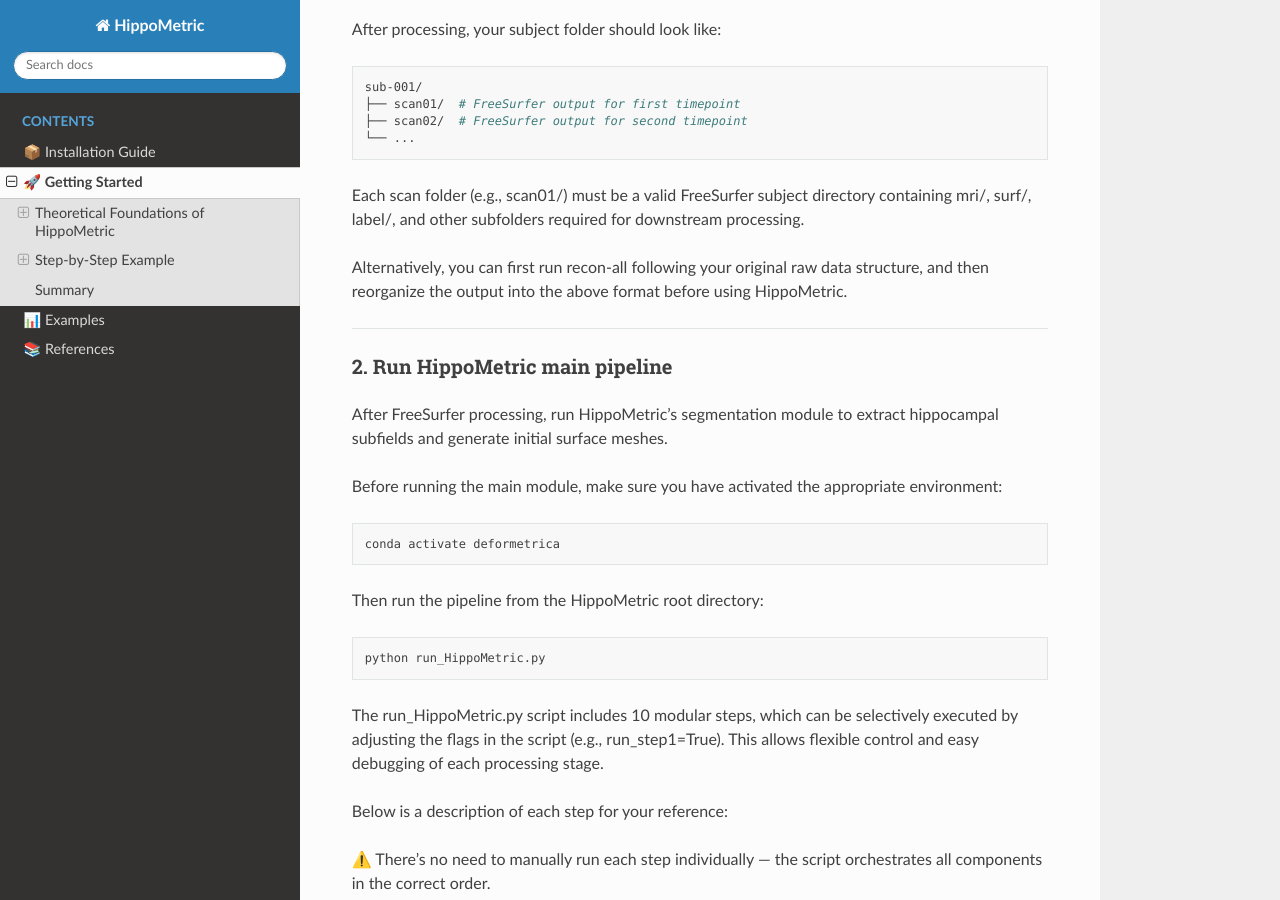
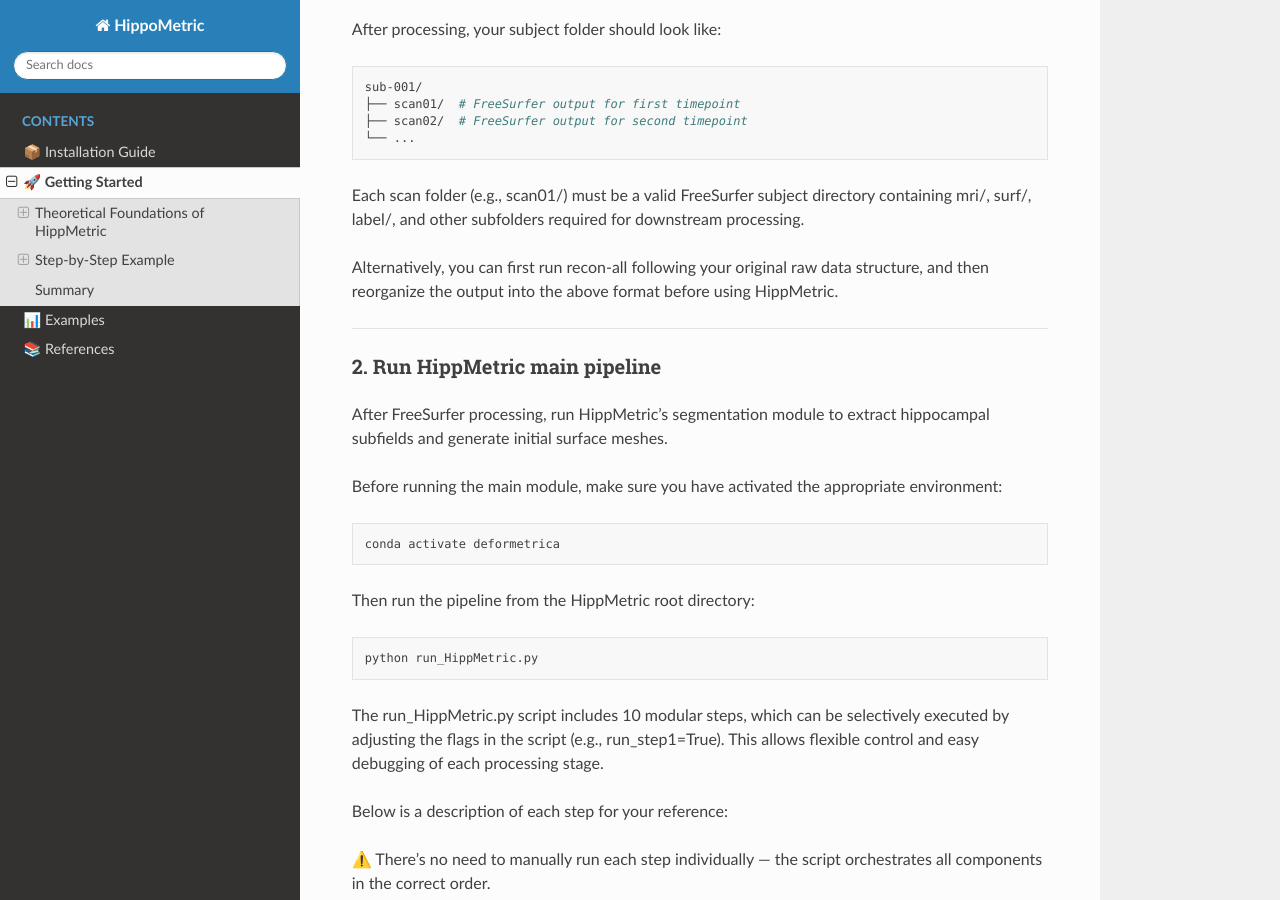
Before and after one commit to calliegao/HippoMetric-case-by-case-, a Sphinx documentation site: the page built from docs/quickstart.md, in a window 1280 px wide and 900 px high, scrolled down 2903 px. Built offline with Sphinx 7.4.7 and the Read the Docs theme 3.1.0, drawn with Linux system fonts in a browser that asks for light colours; some of the changed text lies outside the part shown.

Commit message:
Update quickstart.md

````diff
--- a/docs/quickstart.md
+++ b/docs/quickstart.md
@@ -1,6 +1,6 @@
 # 🚀 Getting Started
 
-## Theoretical Foundations of HippoMetric
+## Theoretical Foundations of HippMetric
 
 ### Introduction to the Longitudinal Lamellar Organization of the Hippocampus
 
@@ -39,7 +39,7 @@ This **radial map** ensures a one-to-one correspondence between the medial surfa
 
 ### 1. Prepare Your Data
 
-HippoMetric requires structural T1-weighted MRI scans that have been processed with FreeSurfer.
+HippMetric requires structural T1-weighted MRI scans that have been processed with FreeSurfer.
 
 We recommend organizing your data by group, subject, and scan session, like this:
 
@@ -74,26 +74,27 @@ sub-001/
 ```
 Each scan folder (e.g., scan01/) must be a valid FreeSurfer subject directory containing mri/, surf/, label/, and other subfolders required for downstream processing.
 
-Alternatively, you can first run recon-all following your original raw data structure, and then reorganize the output into the above format before using HippoMetric.
+Alternatively, you can first run recon-all following your original raw data structure, and then reorganize the output into the above format before using HippMetric.
 
 ---
 
-### 2. Run HippoMetric main pipeline
+### 2. Run HippMetric main pipeline
 
-After FreeSurfer processing, run HippoMetric’s segmentation module to extract hippocampal subfields and generate initial surface meshes.
+After FreeSurfer processing, run HippMetric’s segmentation module to extract hippocampal subfields and generate initial surface meshes.
+
 
 Before running the main module, make sure you have activated the appropriate environment:
 
 ```bash
 conda activate deformetrica
 ```
-Then run the pipeline from the HippoMetric root directory:
+Then run the pipeline from the HippMetric root directory:
 
 ```bash
-python run_HippoMetric.py
+python run_HippMetric.py
 ```
 
-The run_HippoMetric.py script includes 10 modular steps, which can be selectively executed by adjusting the flags in the script (e.g., run_step1=True). This allows flexible control and easy debugging of each processing stage.
+The run_HippMetric.py script includes 10 modular steps, which can be selectively executed by adjusting the flags in the script (e.g., run_step1=True). This allows flexible control and easy debugging of each processing stage.
 
 Below is a description of each step for your reference:
 
@@ -237,7 +238,7 @@ Use QC’d pointwise features if you aim to detect fine-scale local changes or p
 
 ## Summary
 
-HippoMetric is a surface-based morphometry pipeline designed for biologically-informed modeling and precise quantification of hippocampal morphology across multiple timepoints.
+HippMetric is a surface-based morphometry pipeline designed for biologically-informed modeling and precise quantification of hippocampal morphology across multiple timepoints.
 
 The pipeline includes:
 
@@ -249,9 +250,9 @@ The pipeline includes:
 - Quality control of geometric measurements
 - Regrouping of vertex-wise features into biologically meaningful composite indices
 
-With its modular design, HippoMetric enables flexible processing for both longitudinal and cross-sectional studies, and supports high-throughput batch analysis.
+With its modular design, HippMetric enables flexible processing for both longitudinal and cross-sectional studies, and supports high-throughput batch analysis.
 
 Final outputs are structured in CSV format, ready for statistical analysis in tools such as R, Python, or MATLAB.
 Researchers can choose between **fine-grained vertex-wise features** or **regrouped region-level indices** depending on their analytical needs.
 
-HippoMetric is especially suited for detecting subtle morphological changes in hippocampus-related neurological and psychiatric disorders.
+HippMetric is especially suited for detecting subtle morphological changes in hippocampus-related neurological and psychiatric disorders.
````
